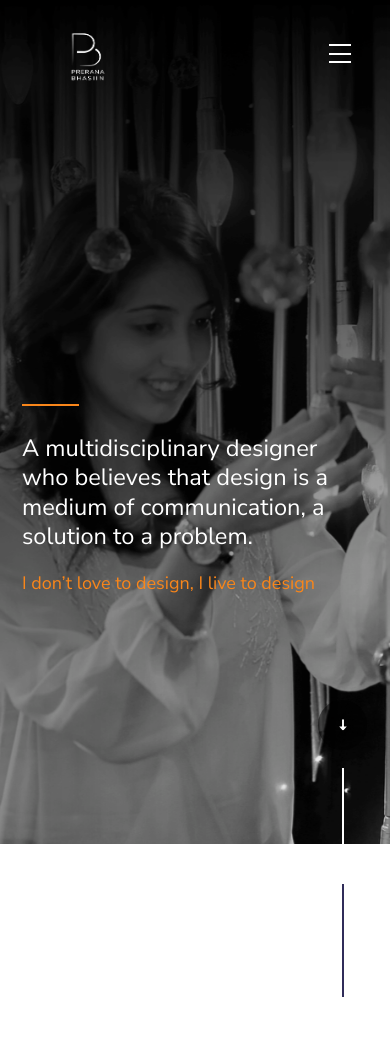
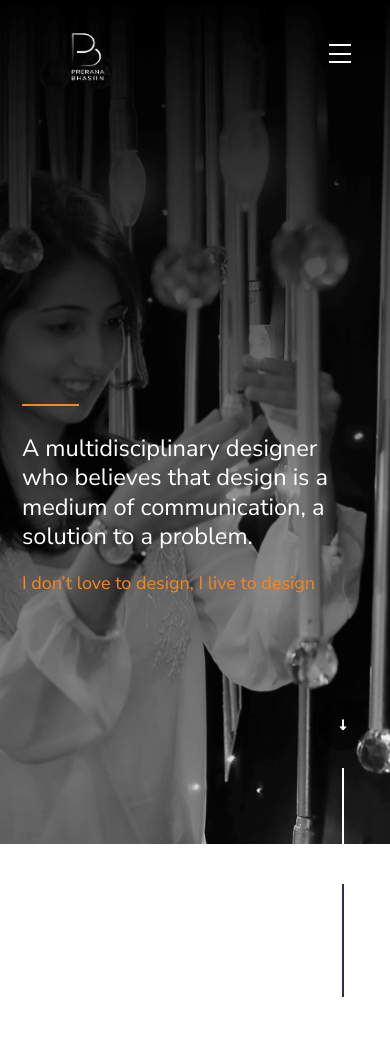
Before and after one commit to ImCalm9/DesignFullyYours, a PHP site: page /index.php in a window 390 px wide. Shown: the top 1043 px of the page. Run offline with PHP 8.4, Linux system fonts and the light colour scheme.

Commit message:
update media query

```diff
--- a/css/main.css
+++ b/css/main.css
@@ -2085,25 +2085,35 @@ input::-moz-focus-inner {
   top: .55em;
 }
 
+/*@media screen and (max-width: 768px) {*/
+/*  section[data-image-src="images/hero-bg-3000.png"]{*/
+/*    background: url('/images/hero-bg-3000.png');*/
+/*    background-position-x: 90% ;*/
+/*    background-position-y: 30%;*/
+/*    background-attachment: fixed;*/
+/*    background-size: cover;*/
+/*  }*/
+/*}*/
+
 @media screen and (max-width: 768px) {
-  section[data-image-src="images/hero-bg-3000.png"]::after{
+  @supports not (-webkit-touch-callout: none) {
+    section[data-image-src="images/hero-bg-3000.png"] {
           background: url('/images/hero-bg-3000.png');
-    content:"";
-    position:fixed; /* stretch a fixed position to the whole screen */
-    top:0;
-    background-position-x: 80%;
-    height:100vh; /* fix for mobile browser address bar appearing disappearing */
-    left:0;
-    right:0;
-    z-index:-1; /* needed to keep in the background */
+          background-position-x: 90% ;
+          background-position-y: 30%;
+          background-attachment: fixed;
           background-size: cover;
-    -webkit-background-size: cover;
-    -moz-background-size: cover;
-    -o-background-size: cover;
-  }
-}
-
-
+  }
+}
+  @media screen and (max-width: 768px) {
+    @supports (-webkit-touch-callout: none) {
+      section[data-image-src="images/hero-bg-3000.png"] {
+        background: url('/images/hero-bg-3000.png');
+        background-position-x: 90% ;
+        background-attachment: scroll;
+      }
+    }
+  }
 
   /* -------------------------------------------------------------------
    * ## hero social
```
Lines whose indentation alone changed are shown as unchanged.
